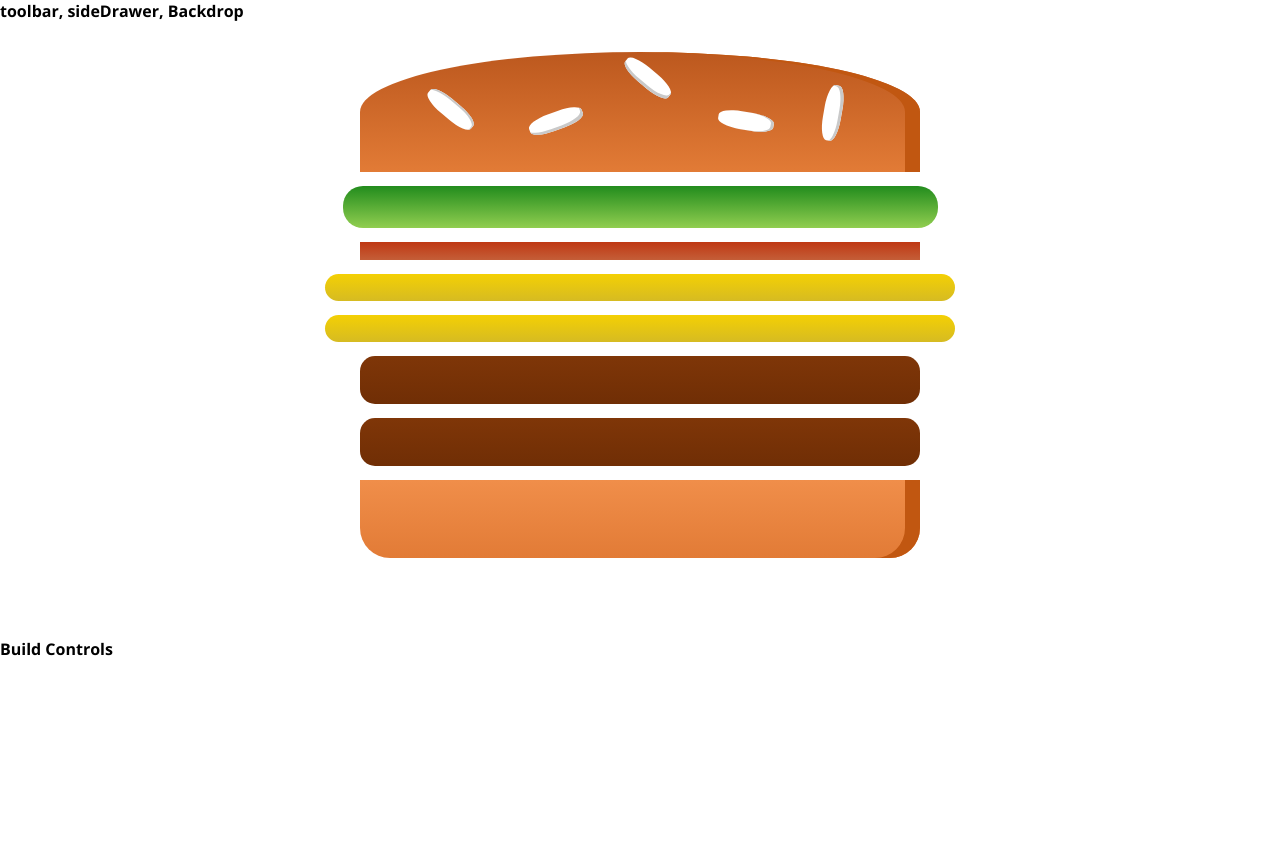
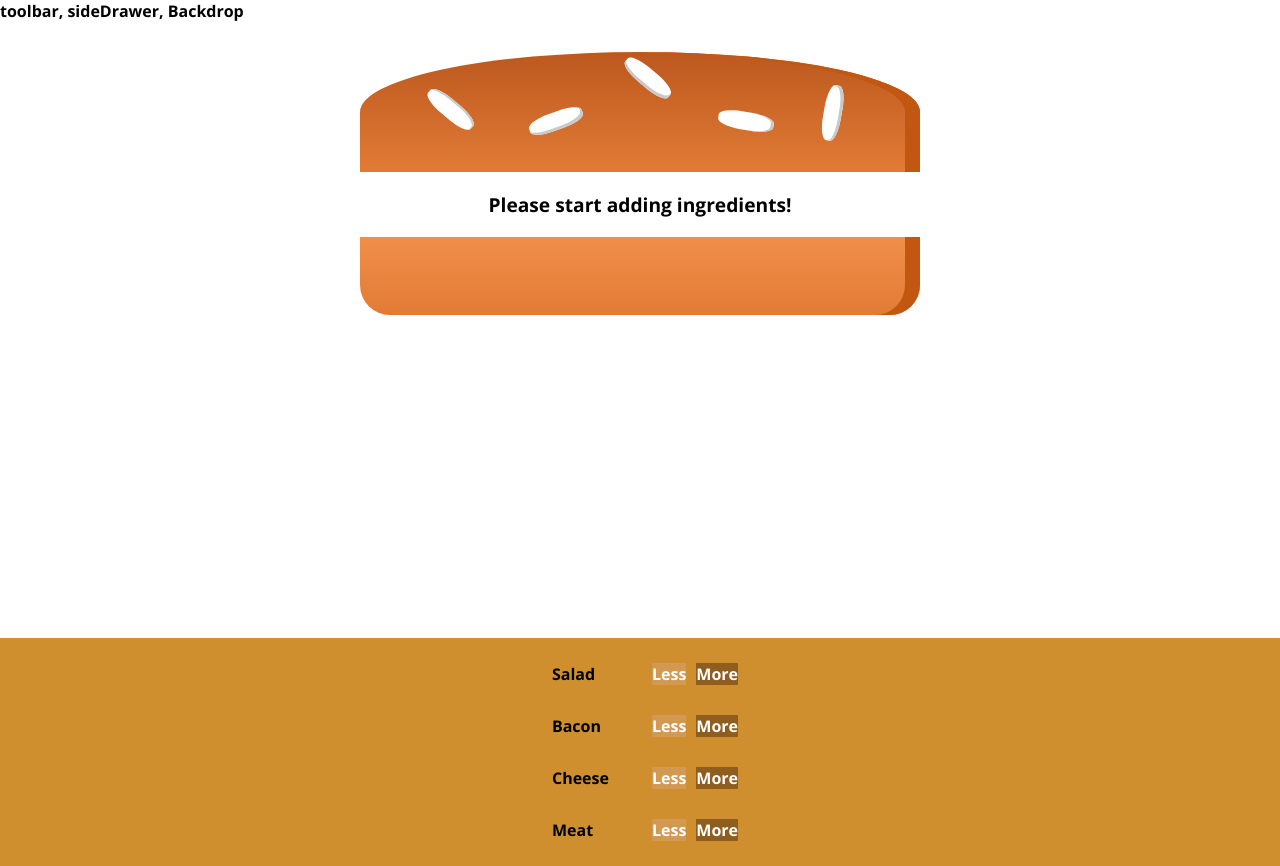
Before and after one commit to khalid7487/burgerBuilder, a React (Create React App) app: page / in a window 1280 px wide. Before the commit the page ends 800 px from the top, so only its background shows below. Built offline with nearby package versions, Linux system fonts and the light colour scheme.

Commit message:
add more button

```diff
--- /dev/null
+++ b/src/components/Burger/BuildControls/BuildControl/BuildControl.css
@@ -0,0 +1,60 @@
+.BuildControl {
+    display: flex;
+    justify-content: space-between;
+    align-items: center;
+    margin: 5px 0;
+}
+
+.BuildControl button {
+    display: block;
+    font: inherit;
+    padding: 5px;
+    margin: 0 5px;
+    width: 80px;
+    border: 1px solid #AA6817;
+    cursor: pointer;
+    outline: none;
+}
+
+
+.BuildControl button:disabled {
+    background-color: #AC9980;
+    border: 1px solid #7E7365;
+    color: #ccc;
+    cursor: default;
+}
+
+.BuildControl button:hover:disabled {
+    background-color: #AC9980;
+    color: #ccc;
+    cursor: not-allowed;
+}
+
+.Label {
+    padding: 10px;
+    font-weight: bold;
+    width: 80px;
+}
+
+.BuildControl .Less {
+    background-color: #D39952;
+    margin: 10px;
+    color: white;
+    cursor: pointer;
+}
+
+.BuildControl .More {
+    background-color: #8F5E1E;
+    color: white;
+    cursor: pointer;
+}
+
+.BuildControl .Less:hover, .BuildControl .Less:active {
+    background-color: #DAA972;
+    color: white;
+}
+
+.BuildControl .More:hover,.BuildControl .More:active {
+    background-color: #99703F;
+    color: white;
+}
--- /dev/null
+++ b/src/components/Burger/BuildControls/BuildControl/BuildControl.js
@@ -0,0 +1,15 @@
+import React from 'react';
+
+import  './BuildControl.css';
+
+const buildControl = (props) =>{
+    return (
+        <div className="BuildControl">
+            <div className="Label">{props.label}</div>
+            <div className="Less">Less</div>
+            <div className="More" onClick={props.added}>More</div>
+        </div>
+    )
+}
+
+export default buildControl;
--- /dev/null
+++ b/src/components/Burger/BuildControls/BuildControls.css
@@ -0,0 +1,10 @@
+.BuildControls{
+    width: 100%;
+    background-color: #cF8F2E;
+    display: flex;
+    flex-flow: column;
+    align-items: center;
+    box-shadow: 0 2px 1px #ccc;
+    margin: auto;
+    padding: 10px 0;
+}
--- /dev/null
+++ b/src/components/Burger/BuildControls/BuildControls.js
@@ -0,0 +1,27 @@
+import React from 'react';
+
+import "./BuildControls.css";
+import BuildControl from './BuildControl/BuildControl'
+
+const controls = [
+    {label: 'Salad', type: 'salad'},
+    {label: 'Bacon', type: 'bacon'},
+    {label: 'Cheese', type: 'cheese'},
+    {label: 'Meat', type: 'meat'}
+];
+
+const buildControls = (props) => {
+    return (
+        <div className="BuildControls">
+            {controls.map(ctrl => (
+                <BuildControl
+                key={ctrl.label}
+                 label={ctrl.label}
+                 added={() => props.ingredientAdded(ctrl.type)}
+                 />
+            ))}
+        </div>
+    )
+}
+
+export default buildControls;
--- a/src/components/Burger/Burger.css
+++ b/src/components/Burger/Burger.css
@@ -12,6 +12,7 @@
     .Burger{
         width: 350px;
         height: 300px;
+        overflow: hidden;
     }
 }
 
@@ -19,6 +20,7 @@
     .Burger{
         width: 450px;
         height: 400px;
+        overflow: hidden;
     }
 }
 
@@ -26,5 +28,6 @@
     .Burger{
         width: 700px;
         height: 600px;
+        overflow: hidden;
     }
 }
--- a/src/components/Burger/Burger.js
+++ b/src/components/Burger/Burger.js
@@ -4,12 +4,18 @@
 import BurgerIngredient from './BurgerIngredient/BurgerIngredient';
 
 const burger =(props) => {
-    const transformedIngredients = Object.keys(props.ingredients)
+    let transformedIngredients = Object.keys(props.ingredients)
               .map(igkey=>{
                   return [...Array(props.ingredients[igkey])].map((_, i) =>{
                       return <BurgerIngredient key={igkey + i} type={igkey}/>;
-                  })
-              });
+                  }) ;
+              })
+              .reduce((arr, el) => {
+                  return arr.concat(el)
+              }, []);
+    if(transformedIngredients.length === 0){
+        transformedIngredients = <p>Please start adding ingredients!</p>;
+    }
     return (
         <div className="Burger">
             <BurgerIngredient type="bread-top"/>
--- a/src/containers/BurgerBuilder/BurgerBuilder.js
+++ b/src/containers/BurgerBuilder/BurgerBuilder.js
@@ -1,23 +1,50 @@
 import React, { Component } from 'react';
 
 import Burger from '../../components/Burger/Burger'
+import BuildControls from '../../components/Burger/BuildControls/BuildControls';
 
+const INGREDIENT_PRICES ={
+    salad: 0.5,
+    cheese: 0.4,
+    meat: 1.3,
+    bacon: 0.7
+};
 class BurgerBuilder extends Component {
 
     state = {
         ingredients: {
-            salad: 1,
-            bacon: 1,
-            cheese: 2,
-            meat: 2
-        }
+            salad: 0,
+            bacon: 0,
+            cheese: 0,
+            meat: 0
+        },
+        totalPrice: 4
     }
 
+    addIngredientHandler = (type) =>{
+        const oldCount = this.state.ingredients[type];
+        const updatedCount = oldCount + 1;
+        const updatedIngredients ={
+            ...this.state.ingredients
+        };
+        updatedIngredients[type] = updatedCount;
+        const priceAddition = INGREDIENT_PRICES[type];
+        const oldPrice = this.state.totalPrice;
+        const newPrice = oldPrice + priceAddition;
+        this.setState({
+            totalPrice: newPrice,
+            ingredients: updatedIngredients
+        })
+    }
+
+    removeIngredientHandler = (type) =>{
+
+    }
     render() {
         return (
             <React.Fragment>
                 <Burger ingredients={this.state.ingredients}/>
-                <div>Build Controls</div>
+                <BuildControls ingredientAdded={this.addIngredientHandler}/>
             </React.Fragment>
         )
     }
```
